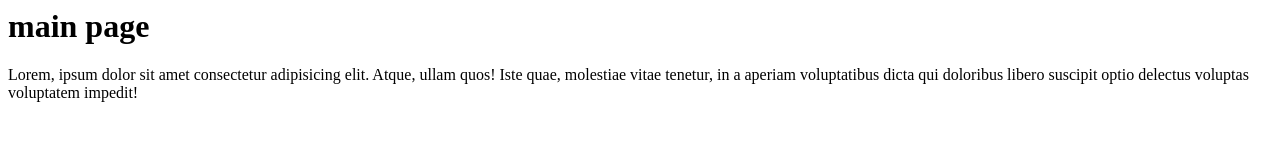
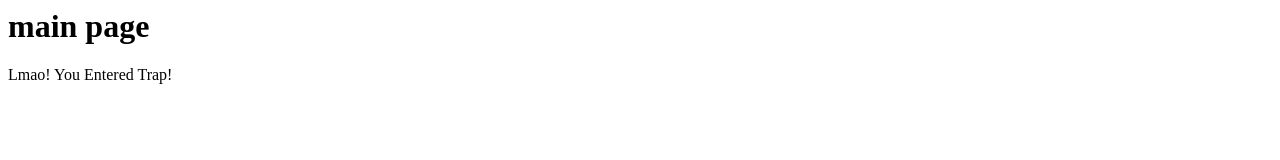
Before and after one commit to publicDH/brims, a website: page app/static/test_main.html in a window 1280 px wide. Drawn offline with Linux system fonts and the light colour scheme.

Commit message:
static cicd test

```diff
--- a/app/static/test_main.html
+++ b/app/static/test_main.html
@@ -1,9 +1,9 @@
 <body>
     <h1>main page</h1>
 
-    <p>Lorem, ipsum dolor sit amet consectetur adipisicing elit.
-        Atque, ullam quos! Iste quae, molestiae vitae tenetur,
-        in a aperiam voluptatibus dicta qui doloribus libero suscipit optio delectus voluptas voluptatem impedit!</p>
+    <p>Lmao!
+        You Entered Trap!
+    </p>
 
 </body>
 </html>
```
